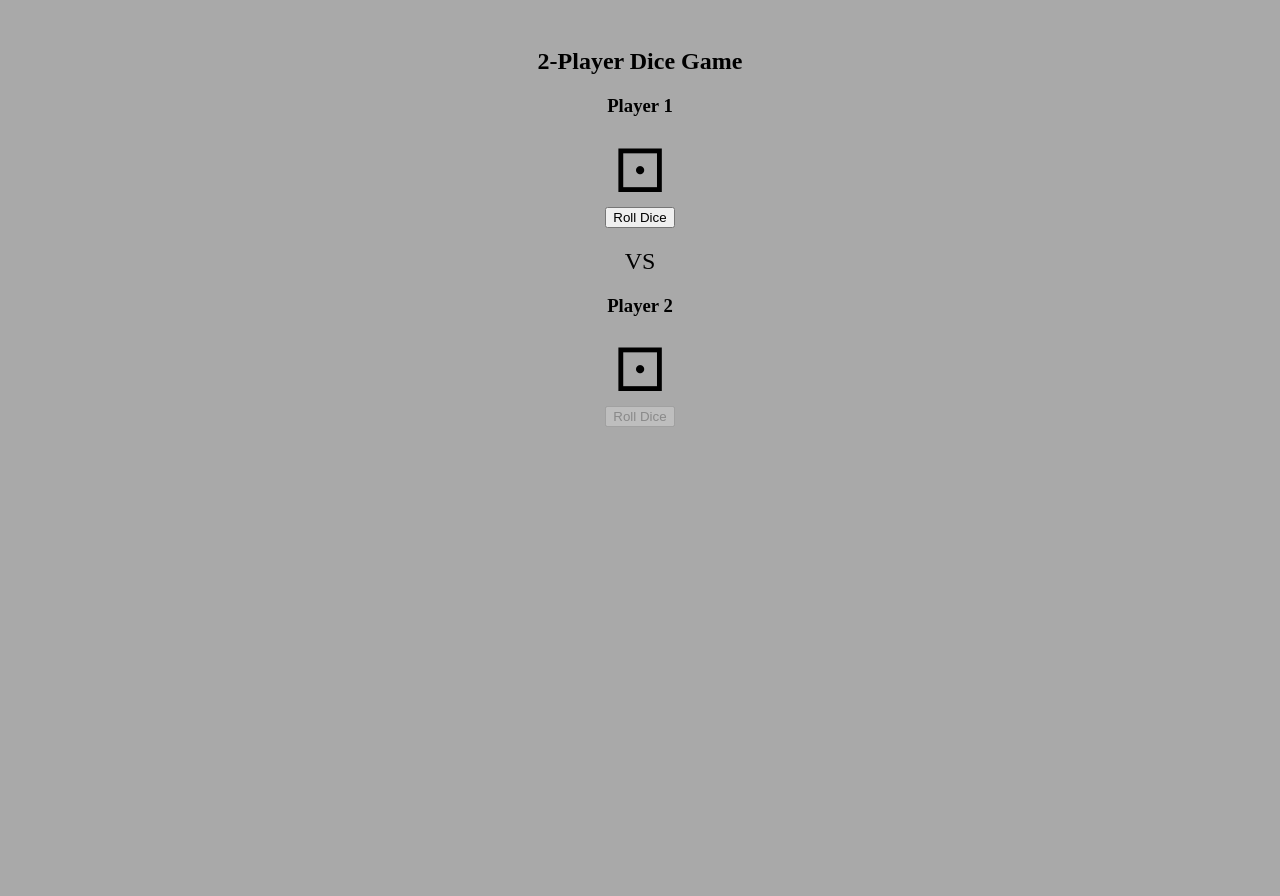
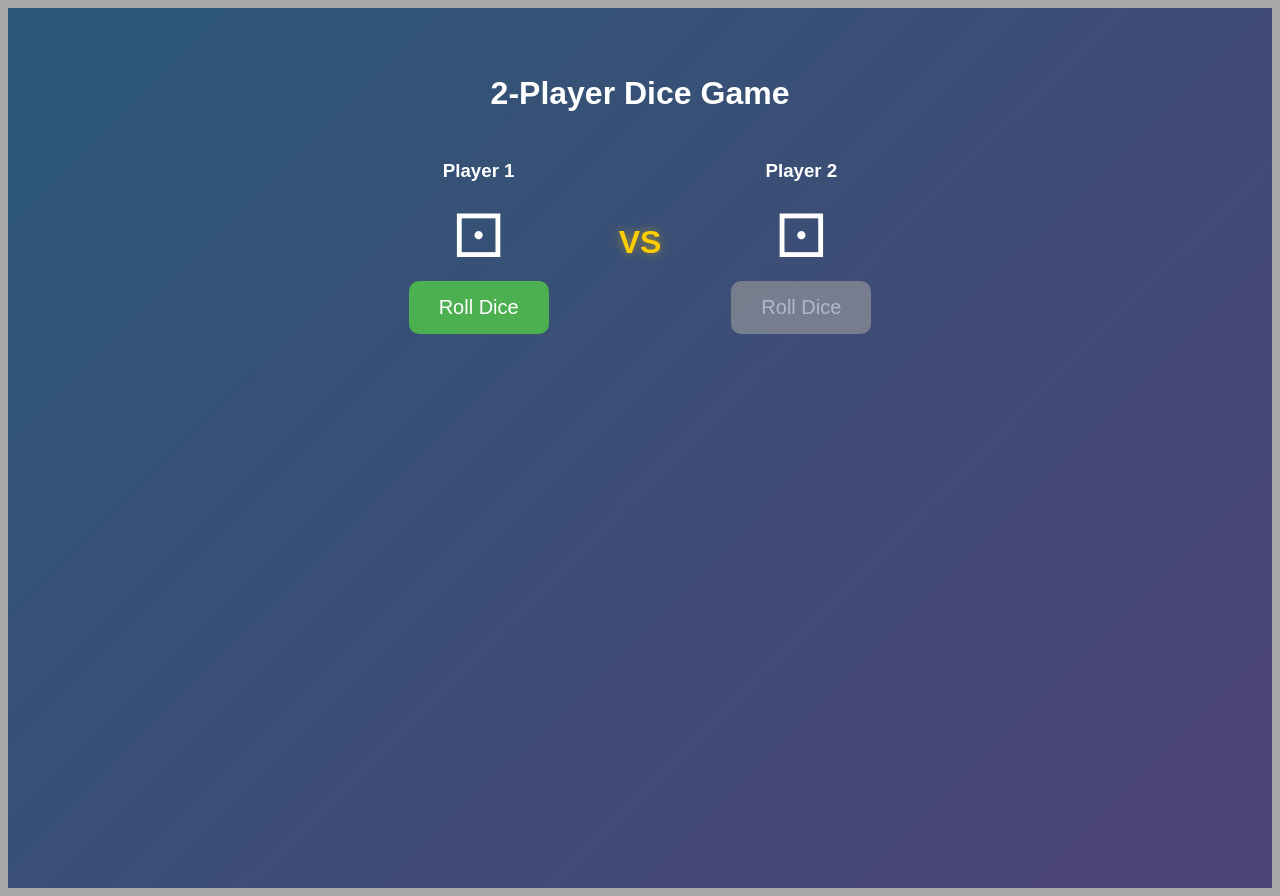
Before and after one commit to Eddotenssei/Reactis-proecti, a React (Vite) app in the folder dice-game/: page / in a window 1280 px wide. Before the commit the page ends 800 px from the top, so only its background shows below. Built offline with nearby package versions, Linux system fonts and the light colour scheme.

Commit message:
added come css

```diff
--- a/dice-game/src/App.jsx
+++ b/dice-game/src/App.jsx
@@ -2,8 +2,8 @@ import { useState } from "react";
 import DiceGame from "./components/PlayerDisplay";
 
 function App() {
-  const [player1, setPlayer1] = useState(1);
-  const [player2, setPlayer2] = useState(1);
+  const [player1, setPlayer1] = useState(null);
+  const [player2, setPlayer2] = useState(null);
   const [currentPlayer, setCurrentPlayer] = useState(1);
   const [winner, setWinner] = useState(null);
   const [round, setRound] = useState(0);
@@ -40,11 +40,54 @@ function App() {
     setRound(0);
   };
 
+  const appStyle = {
+    textAlign: "center",
+    padding: "40px",
+    background: "linear-gradient(135deg, #2b5876, #4e4376)",
+    minHeight: "100vh",
+    color: "white",
+    fontFamily: "'Poppins', sans-serif",
+  };
+
+  const vsStyle = {
+    fontSize: "2rem",
+    fontWeight: "bold",
+    color: "#ffcc00",
+    textShadow: "0 0 10px rgba(255, 204, 0, 0.5)",
+    margin: "0 20px",
+  };
+
+  const winnerStyle = {
+    marginTop: "40px",
+    fontSize: "1.5rem",
+    animation: "pop 0.6s ease-in-out",
+  };
+
+  const buttonStyle = {
+    backgroundColor: "#ffcc00",
+    color: "#222",
+    fontSize: "1rem",
+    padding: "10px 20px",
+    border: "none",
+    borderRadius: "10px",
+    cursor: "pointer",
+    marginTop: "10px",
+  };
+
+  const playersContainer = {
+    display: "flex",
+    justifyContent: "center",
+    alignItems: "center",
+    gap: "40px",
+  };
+
   return (
-    <div style={{ textAlign: "center", padding: "20px" }}>
-      <h2>2-Player Dice Game</h2>
+    <div style={appStyle}>
+      <h2 style={{ fontSize: "2rem", marginBottom: "30px" }}>
+        2-Player Dice Game
+      </h2>
 
-      <div>
+      <div style={playersContainer}>
         <DiceGame
           PlayerCount="Player 1"
           index={player1}
@@ -52,7 +95,7 @@ function App() {
           isDisabled={currentPlayer === 2 || winner !== null}
         />
 
-        <div style={{ margin: "20px", fontSize: "24px" }}>VS</div>
+        <div style={vsStyle}>VS</div>
 
         <DiceGame
           PlayerCount="Player 2"
@@ -63,11 +106,11 @@ function App() {
       </div>
 
       {winner && (
-        <div style={{ marginTop: "30px", fontSize: "24px" }}>
+        <div style={winnerStyle}>
           <h2>{winner}</h2>
-          <div>
-            <button onClick={resetGame}>Play Again</button>
-          </div>
+          <button style={buttonStyle} onClick={resetGame}>
+            Play Again
+          </button>
         </div>
       )}
     </div>
--- a/dice-game/src/components/PlayerDisplay.jsx
+++ b/dice-game/src/components/PlayerDisplay.jsx
@@ -1,12 +1,40 @@
+export default function DiceGame({
+  PlayerCount,
+  index,
+  handleClick,
+  isDisabled,
+}) {
+  const diceEmojis = ["⚀", "⚁", "⚂", "⚃", "⚄", "⚅"];
 
-export default function DiceGame({ PlayerCount, index, handleClick, isDisabled }) {
-  const diceEmojis = ["⚀", "⚁", "⚂", "⚃", "⚄", "⚅"];
+  let buttonStyle = isDisabled
+    ? { ...baseStyle, ...disabledStyle }
+    : { ...baseStyle };
+
+  const diceEmoji = index === null ? diceEmojis[0] : diceEmojis[index - 1];
 
   return (
     <div>
       <h3>{PlayerCount}</h3>
-      <div style={{ fontSize: "60px" }}>{diceEmojis[index - 1]}</div>
-      <button onClick={handleClick} disabled={isDisabled}>Roll Dice</button>
+      <div style={{ fontSize: "60px" }}>{diceEmoji}</div>
+      <button onClick={handleClick} disabled={isDisabled} style={buttonStyle}>
+        Roll Dice
+      </button>
     </div>
   );
 }
+const disabledStyle = {
+  backgroundColor: "#9e9e9e",
+  cursor: "not-allowed",
+  opacity: 0.6,
+};
+
+const baseStyle = {
+  margin: "10px",
+  padding: "15px 30px",
+  fontSize: "20px",
+  cursor: "pointer",
+  borderRadius: "10px",
+  backgroundColor: "#4CAF50",
+  color: "white",
+  border: "none",
+};
```
